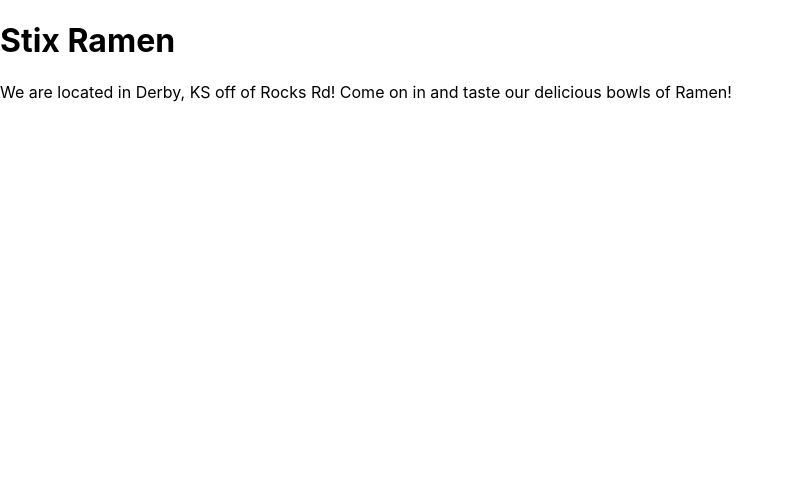
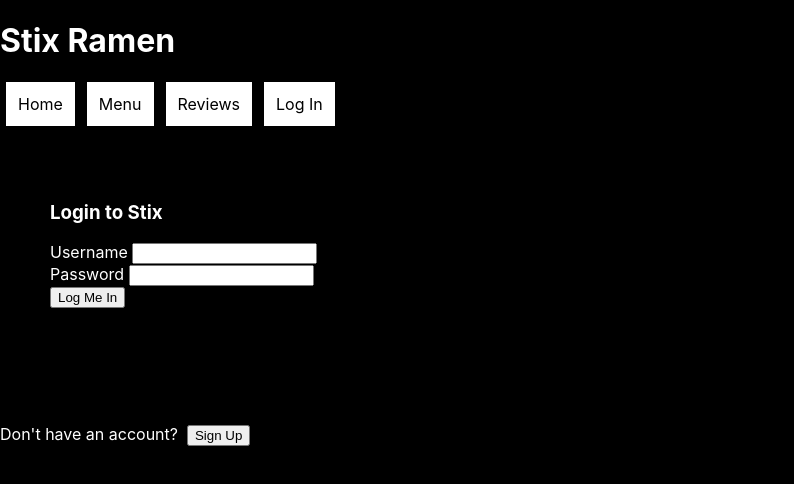
Before and after one commit to jane-stack/stix-ramen-app, a React (Create React App) app in the folder client/: page /login in a window 1280 px wide. Shown: the top 484 px of the page, without its empty margins (0-794 px from the left). Built offline with nearby package versions, Linux system fonts and the light colour scheme.

Commit message:
Created components and pages for React

```diff
--- a/client/src/App.js
+++ /dev/null
@@ -1,23 +0,0 @@
-// client/src/components/App.js
-import { BrowserRouter, Switch, Route } from "react-router-dom";
-
-function App() {
-
-  return (
-    <BrowserRouter>
-      <div className="App">
-        <Switch>
-          <Route path="/testing">
-            <h1>Test Route</h1>
-          </Route>
-          <Route path="/">
-            <h1>Stix Ramen</h1>
-            <p>We are located in Derby, KS off of Rocks Rd! Come on in and taste our delicious bowls of Ramen!</p>
-          </Route>
-        </Switch>
-      </div>
-    </BrowserRouter>
-  );
-}
-
-export default App;
--- /dev/null
+++ b/client/src/components/App.js
@@ -0,0 +1,34 @@
+// client/src/components/App.js
+import { BrowserRouter, Switch, Route } from "react-router-dom";
+import Navbar from "./Navbar";
+import Menu from "../pages/Menu";
+import Review from "../pages/Review";
+import LoginPage from "./LoginPage";
+
+function App() {
+
+  return (
+    <BrowserRouter>
+    <Navbar />
+      <div className="App">
+        <Switch>
+          <Route path="/review">
+            <Review />
+          </Route>
+          <Route path="/login">
+            <LoginPage />
+          </Route>
+          <Route path="/menu">
+            <Menu />
+          </Route>
+          <Route path="/">
+            <h1>Stix Ramen</h1>
+            <p>We are located in Derby, KS off of Rocks Rd! Come on in and taste our delicious bowls of savory Ramen!</p>
+          </Route>
+        </Switch>
+      </div>
+    </BrowserRouter>
+  );
+}
+
+export default App;
--- /dev/null
+++ b/client/src/components/LoginPage.js
@@ -0,0 +1,29 @@
+import { useState } from "react";
+import LoginForm from "../pages/LoginForm";
+import SignupForm from "../pages/SignupForm";
+
+function LoginPage() {
+    const [showLogin, setShowLogin] = useState(true);
+
+    return (
+        <div>
+            {showLogin ? (
+                <>
+                <LoginForm />
+                <p>Don't have an account? &nbsp;
+                    <button onClick={() => setShowLogin(false)}>Sign Up</button>
+                </p>
+                </>
+            ):(
+                <>
+                <SignupForm/>
+                <p>Already have an account? &nbsp;
+                    <button onClick={() => setShowLogin(true)}>Log In</button>
+                </p>
+                </>
+            )}
+        </div>
+    )
+}
+
+export default LoginPage;
--- /dev/null
+++ b/client/src/components/Navbar.js
@@ -0,0 +1,24 @@
+import { NavLink } from "react-router-dom";
+
+const linkStyle = {
+    display: "inline-block",
+    width: "auto",
+    padding: "12px",
+    margin: "0 6px 6px",
+    background: "white",
+    textDecoration: "none",
+    color: "black",
+};
+
+function Navbar() {
+    return (
+        <div className="navbar">
+            <h1>Stix Ramen</h1>
+                <NavLink to="/" exact style={linkStyle}>Home</NavLink>
+                <NavLink to="/menu" exact style={linkStyle}>Menu</NavLink>
+                <NavLink to="/review" exact style={linkStyle}>Reviews</NavLink>
+                <NavLink to="/login" exact style={linkStyle}>Log In</NavLink>
+        </div>
+    )
+}
+export default Navbar;
--- a/client/src/index.css
+++ b/client/src/index.css
@@ -11,3 +11,18 @@
   font-family: source-code-pro, Menlo, Monaco, Consolas, 'Courier New',
     monospace;
 }
+
+* {
+  background-color: auto;
+}
+
+body {
+  background-color: black;
+  color: white;
+}
+
+.login-form {
+  padding: 50px;
+  text-align: left;
+  padding-bottom: 100px;
+}
--- a/client/src/index.js
+++ b/client/src/index.js
@@ -1,7 +1,7 @@
 import React from 'react';
 import ReactDOM from 'react-dom/client';
 import './index.css';
-import App from './App';
+import App from './components/App';
 import reportWebVitals from './reportWebVitals';
 
 const root = ReactDOM.createRoot(document.getElementById('root'));
--- /dev/null
+++ b/client/src/pages/LoginForm.js
@@ -0,0 +1,30 @@
+import { useState } from "react";
+
+function LoginForm() {
+    const [username, setUsername] = useState("");
+    const [password, setPassword] = useState("");
+
+    return (
+        <form className="login-form">
+            <h3>Login to Stix</h3>
+            <lable htmlFor="username">Username </lable>
+            <input
+            type="text"
+            name="username"
+            value={username}
+            onChange={(e) => setUsername(e.target.value)}
+            />
+            <br/>
+            <lable htmlFor="password">Password </lable>
+            <input
+            type="password"
+            name="password"
+            value={password}
+            onChange={(e) => setPassword(e.target.value)}
+            />
+            <br/>
+            <button type="submit">Log Me In</button>
+        </form>
+    )
+}
+export default LoginForm;
--- /dev/null
+++ b/client/src/pages/Menu.js
@@ -0,0 +1,6 @@
+function Menu() {
+    return (
+        <div>Hello from the Menu page!</div>
+    )
+}
+export default Menu;
--- /dev/null
+++ b/client/src/pages/Review.js
@@ -0,0 +1,6 @@
+function Review() {
+    return (
+        <div>Hello from the customer's reviews Page!</div>
+    )
+}
+export default Review;
--- /dev/null
+++ b/client/src/pages/SignupForm.js
@@ -0,0 +1,6 @@
+function SignupForm() {
+    return (
+        <div>Hello from the Signup Form!</div>
+    )
+}
+export default SignupForm;
```
